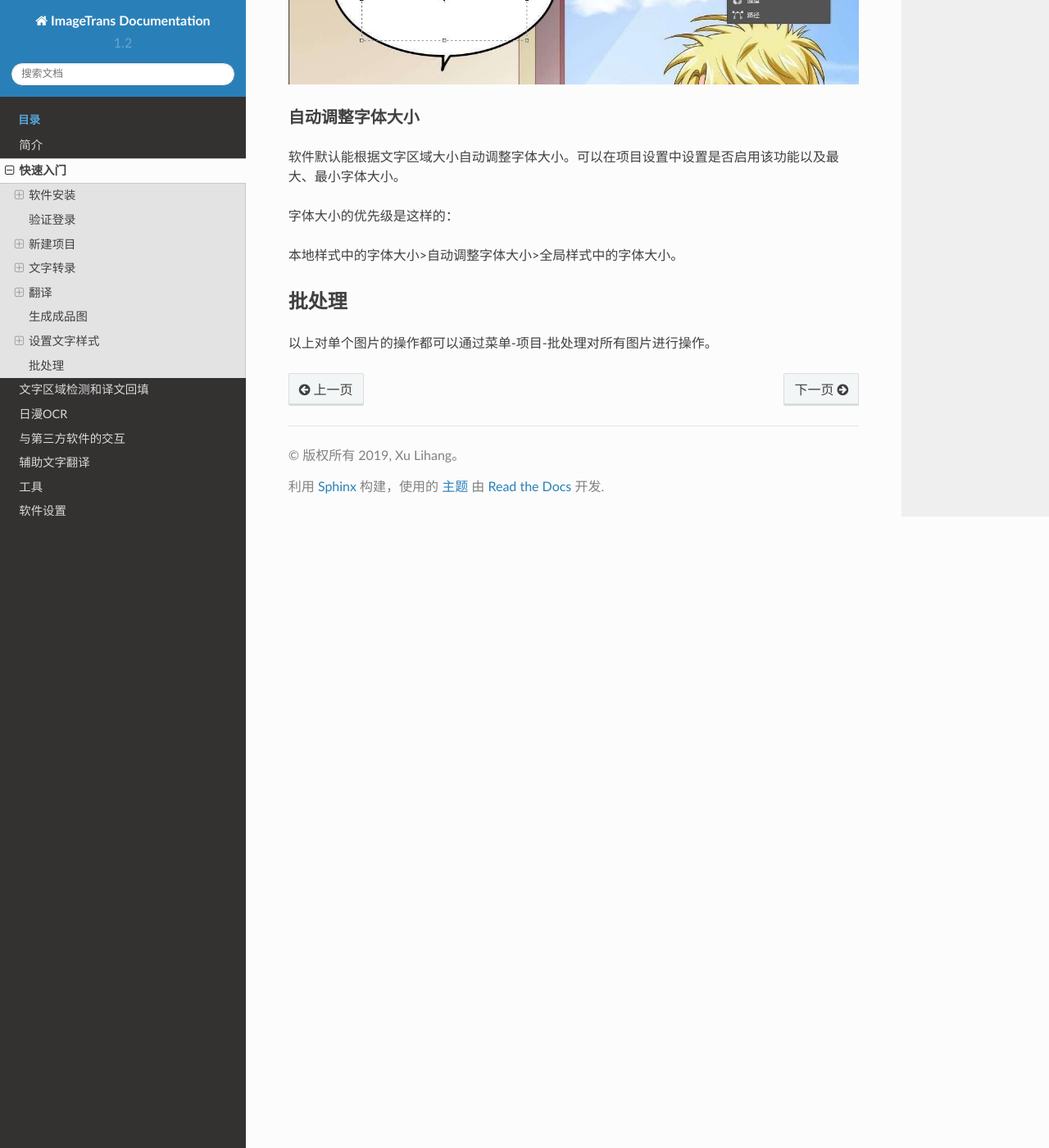
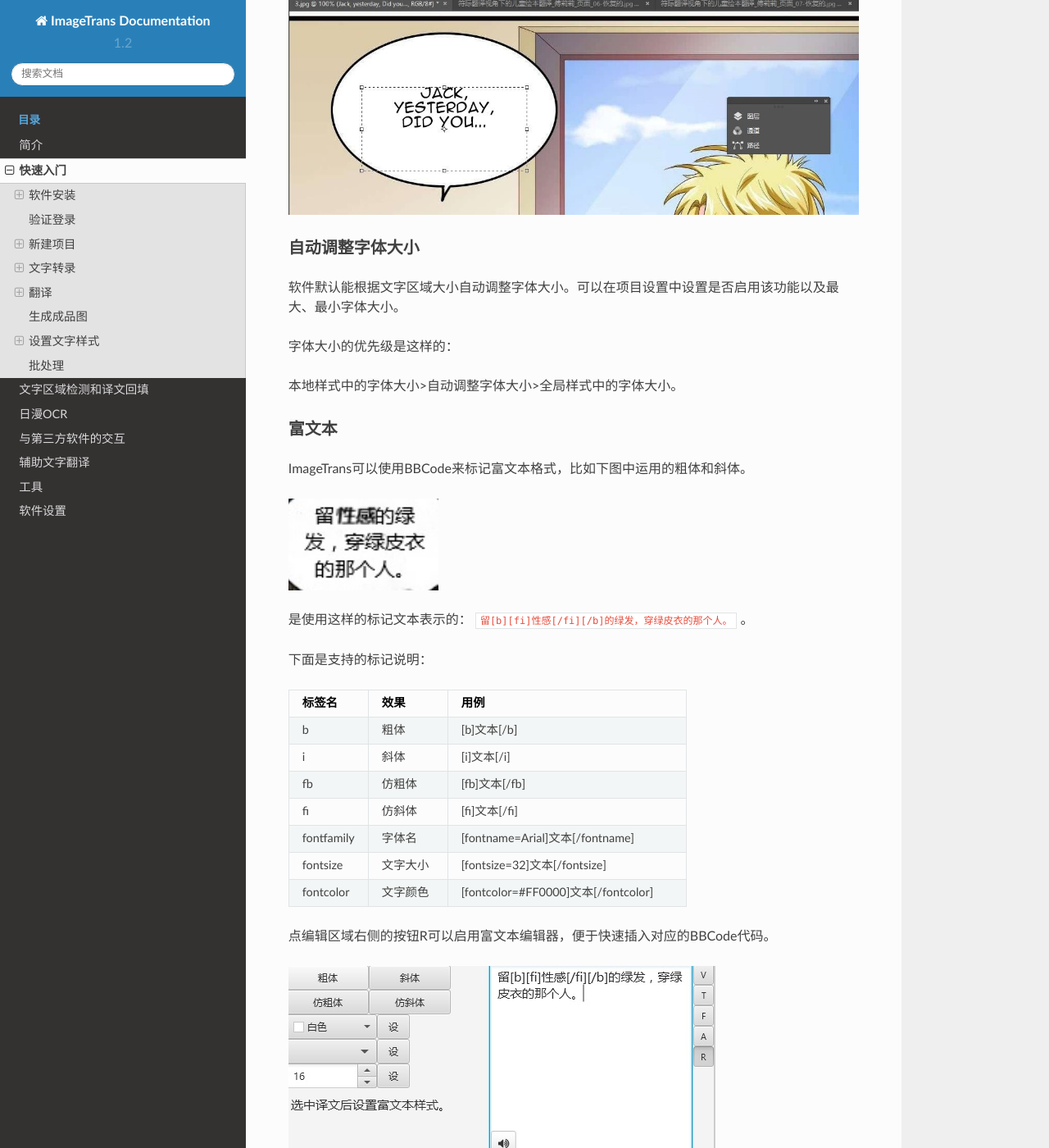
Before and after one commit to xulihang/ImageTrans-docs_en, a Sphinx documentation site: the page built from source/gettingstarted.rst, in a window 1280 px wide and 1400 px high, scrolled down 12996 px. Shown: the whole window at 82% size. Built offline with Sphinx 7.4.7 and the Read the Docs theme 2.0.0, drawn with Linux system fonts in a browser that asks for light colours; some of the changed text lies outside the part shown.

Commit message:
update files

```diff
--- a/source/gettingstarted.rst
+++ b/source/gettingstarted.rst
@@ -14,7 +14,7 @@ Windows完整版解压到任意目录后运行ImageTrans.exe即可，Mac完整
 
 下载zip压缩包，解压到任意目录，双击ImageTrans.jar或者命令行输入 ``java -jar ImageTrans.jar`` 即可运行。
 
-软件依赖JRE 1.8运行环境，请先下载安装。下载地址：1. `Liberica 8u275 full version  <https://github.com/bell-sw/Liberica/releases/tag/8u275%2B1>`_ 2. `百度网盘（提取码：mhsy） <https://pan.baidu.com/s/1t0g6htstFge0h2dOS0aBog>`_
+软件依赖JRE 1.8以上运行环境，请先下载安装。下载地址：1. `Liberica JRE 11.0.19 full version  <https://github.com/bell-sw/Liberica/releases/tag/11.0.19%2B7>`_ 2. `百度网盘（提取码：mhsy） <https://pan.baidu.com/s/1t0g6htstFge0h2dOS0aBog>`_
 
 软件依赖OpenCV，请根据系统下载运行库文件，解压后放在ImageTrans的目录下。下载地址：1. `GitHub <https://github.com/xulihang/ImageTrans-docs/releases/tag/opencv>`_, 2. `百度网盘 <https://pan.baidu.com/s/1D9EZMKqwgqQjdEjwYFkZQQ>`_
 
@@ -45,11 +45,15 @@ Windows10自带OCR功能，但需要先安装所需语言。它和Azure、OCRSPA
 
 该OCR能十分准确地识别日漫的文字。安装说明见此：\ `<https://github.com/xulihang/ImageTrans_plugins/tree/master/mangaOCR>`_。
 
-4. ABBYY
+4. macOCR
+
+macOS版本10.15以上系统自带的OCR。使用说明见此：\ `<https://github.com/xulihang/ImageTrans-docs/issues/341>`_。
+
+5. ABBYY
 
 支持调用ABBYY FineReader进行OCR，需要在偏好设置里指定软件的FineCMD.exe的路径。
 
-5. PaddleOCR、EasyOCR
+6. PaddleOCR、EasyOCR
 
 需要自行安装Python和上述软件，并用提供的server脚本运行，例如\ `PaddleOCR的Server <https://github.com/xulihang/ImageTrans_plugins/tree/master/paddleOCR/server>`_。
 
@@ -155,7 +159,9 @@ OCR
 * XLSX表格-根据目录建立工作表，按子目录保存图片名、原文和译文信息
 * 所有文本，按每张图片生成包含图片文字的txt文档
 * 供翻译的文档，将原文和译文信息以表格的形式导出为一个docx、txt或者XLIFF文件
-* 网页-将项目导出为网页，可供局域网内的手机阅读，支持语音朗读和按分镜阅读
+* 网页，将项目导出为网页，可供局域网内的手机阅读，支持语音朗读和按分镜阅读
+* 图像PDF，将项目导出为PDF
+* TMX，导出原文译文为翻译记忆文件
 
 翻译
 -----------
@@ -251,6 +257,32 @@ OCR
 
 本地样式中的字体大小>自动调整字体大小>全局样式中的字体大小。
 
+富文本
+++++++++++++++++++
+
+ImageTrans可以使用BBCode来标记富文本格式，比如下图中运用的粗体和斜体。
+
+.. image:: /images/richtext_example.jpg
+
+是使用这样的标记文本表示的： ``留[b][fi]性感[/fi][/b]的绿发，穿绿皮衣的那个人。`` 。
+
+下面是支持的标记说明：
+
+.. csv-table::
+   :header: "标签名", "效果", "用例"
+   :widths: 10, 10, 30
+
+   "b", "粗体", "[b]文本[/b]"
+   "i", "斜体", "[i]文本[/i]"
+   "fb", "仿粗体", "[fb]文本[/fb]"
+   "fi", "仿斜体", "[fi]文本[/fi]"
+   "fontfamily", "字体名", "[fontname=Arial]文本[/fontname]"
+   "fontsize", "文字大小", "[fontsize=32]文本[/fontsize]"
+   "fontcolor", "文字颜色", "[fontcolor=#FF0000]文本[/fontcolor]"
+
+点编辑区域右侧的按钮R可以启用富文本编辑器，便于快速插入对应的BBCode代码。
+
+.. image:: /images/richtext_editor.jpg
 
 批处理
 --------------
```
Also changed, not shown: source/images/fontstyles.jpg, source/images/richtext_editor.jpg (added), source/images/richtext_example.jpg (added), 1 other file.
